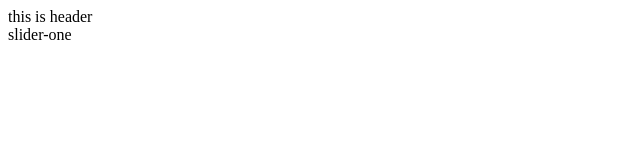
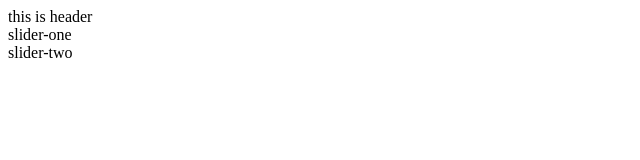
Before and after one commit to amin-hashemii/git-prj11, a plain HTML site: page index.html in a window 1280 px wide. Shown: the full height of the page, 0-640 px from the left. Drawn offline with Linux system fonts and the light colour scheme.

Commit message:
add slider two

```diff
--- a/index.html
+++ b/index.html
@@ -12,5 +12,8 @@
     <div class="slider1">
         slider-one
     </div>
+    <div class="class slider2">
+        slider-two
+    </div>
 </body>
 </html>
```
